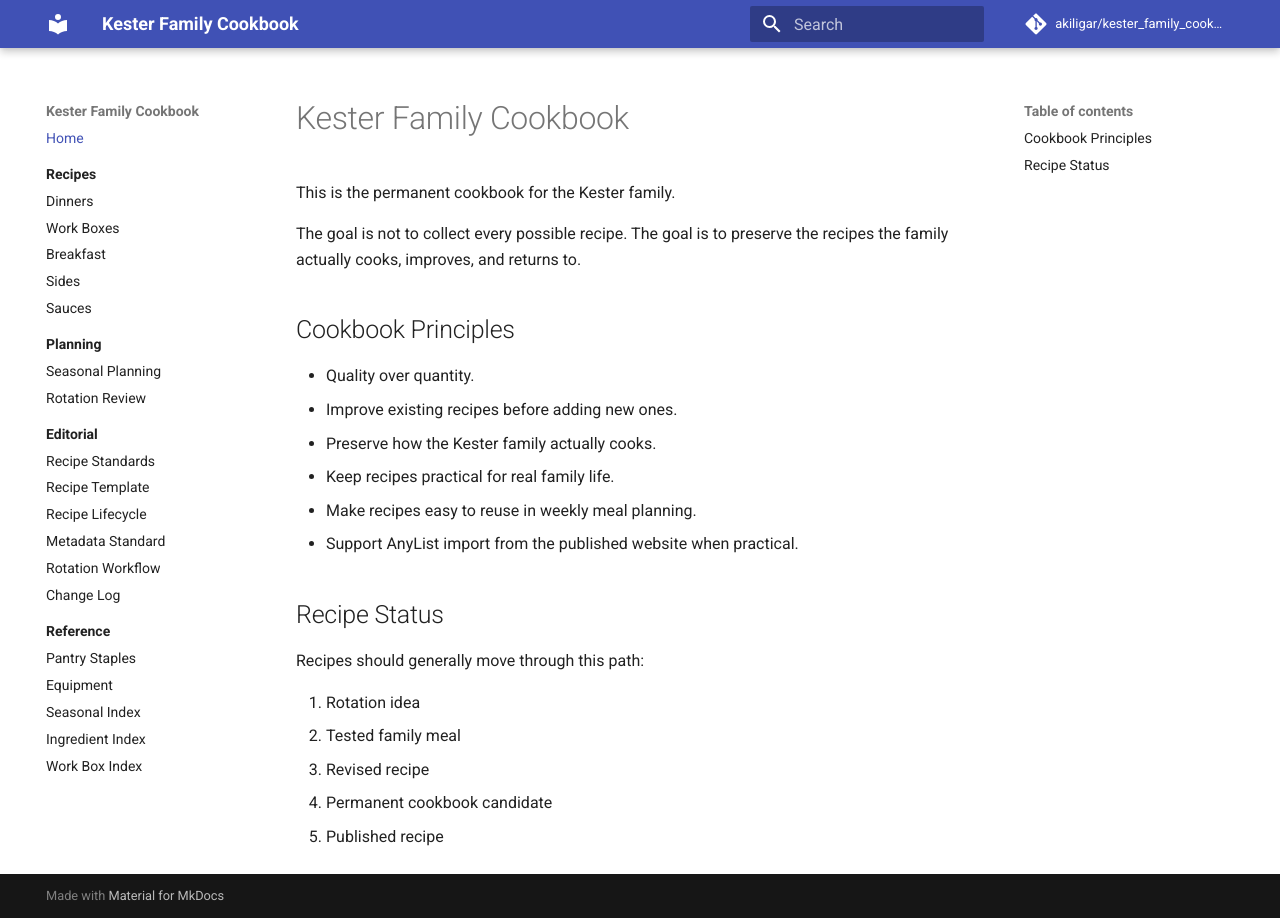
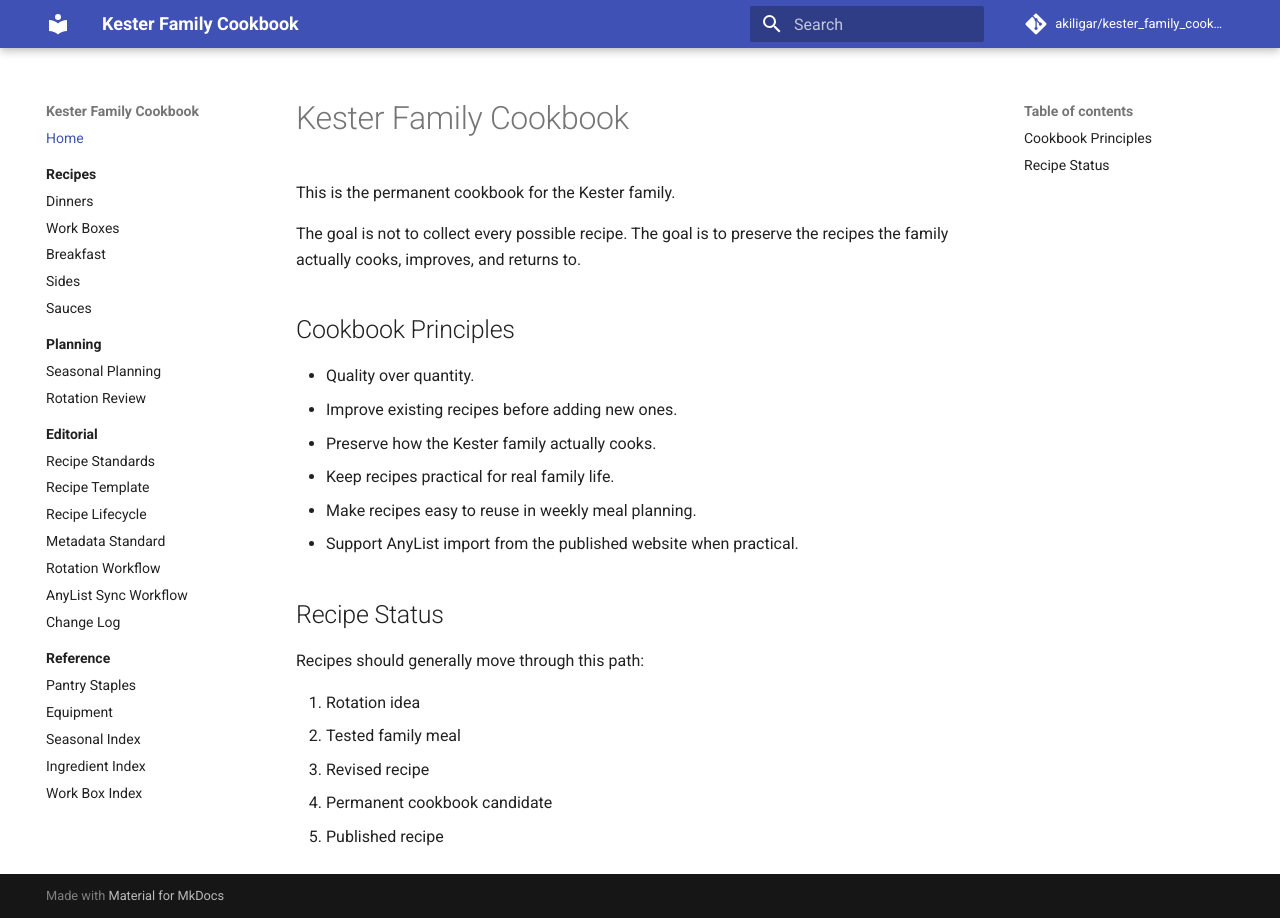
Before and after one commit to akiligar/kester_family_cookbook, an MkDocs documentation site: the page built from docs/index.md, in a window 1280 px wide. Built offline with MkDocs 1.6.1 and Material for MkDocs 9.7.7, drawn with Linux system fonts in a browser that asks for light colours; comment, search, counter and statistics services are not loaded.

Commit message:
Add AnyList sync workflow to navigation

```diff
--- a/mkdocs.yml
+++ b/mkdocs.yml
@@ -47,6 +47,7 @@ nav:
       - Recipe Lifecycle: editorial/recipe-lifecycle.md
       - Metadata Standard: editorial/metadata-standard.md
       - Rotation Workflow: editorial/rotation-to-recipe-workflow.md
+      - AnyList Sync Workflow: editorial/anylist-sync-workflow.md
       - Change Log: editorial/change-log.md
   - Reference:
       - reference/index.md
```
